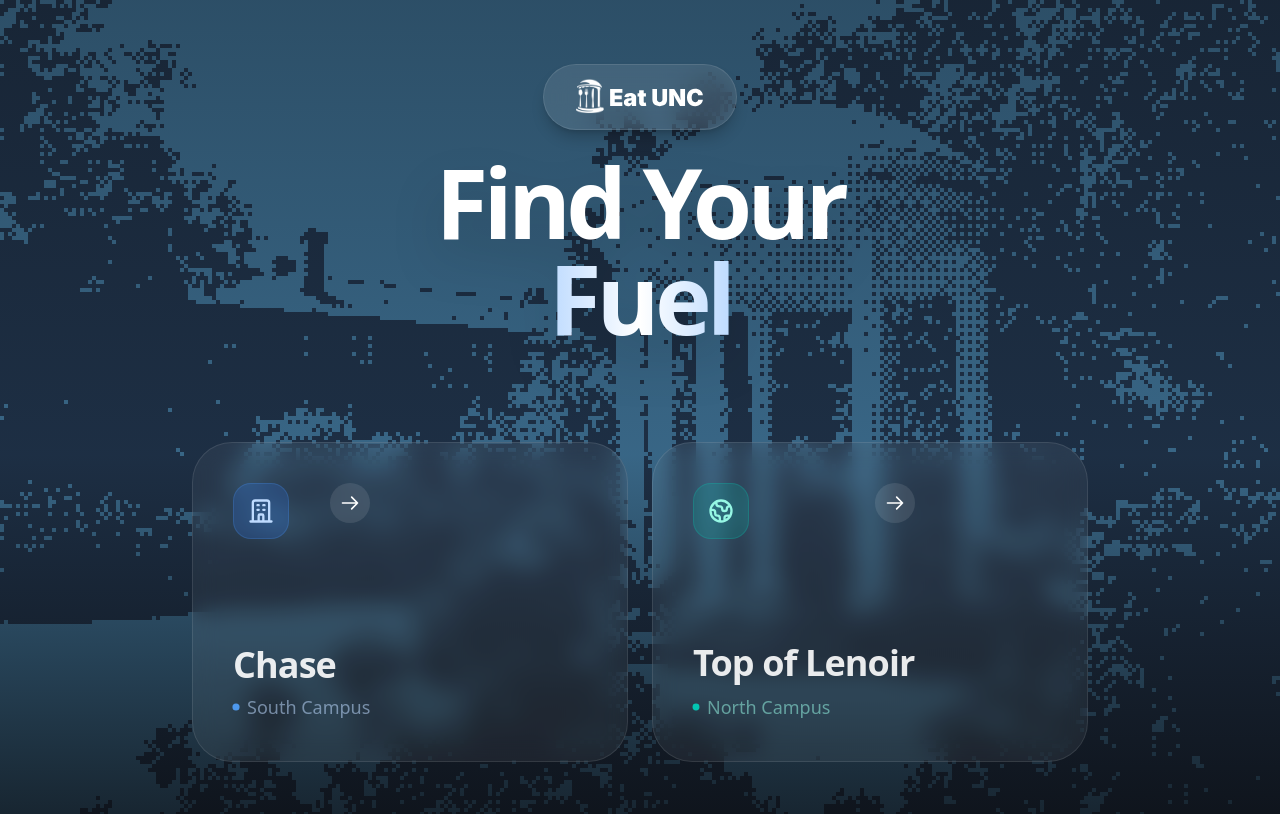
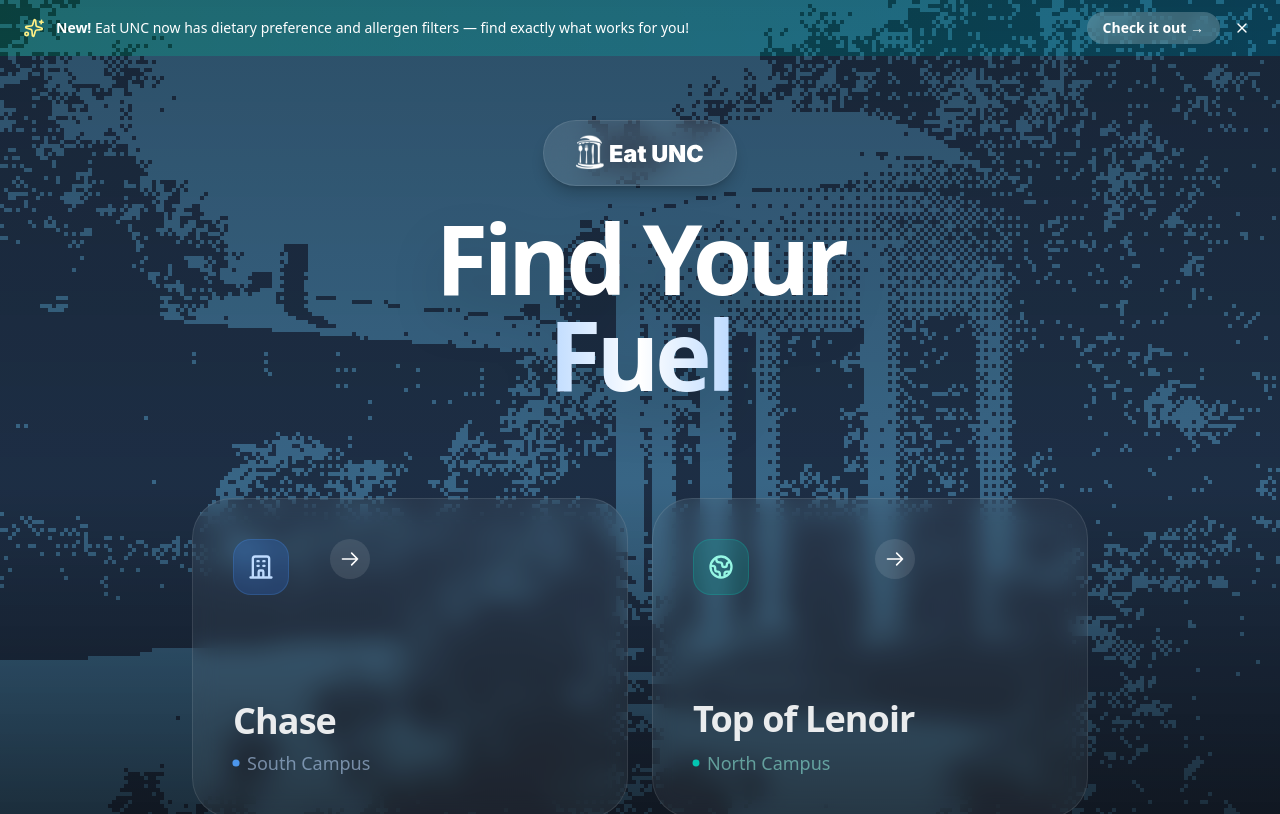
Before and after one commit to AyushSagar16/eatunc, a Next.js app: page / in a window 1280 px wide. Shown: the top 814 px of the page. Built offline with nearby package versions, Linux system fonts and the light colour scheme.

Commit message:
added an annoucement

```diff
--- a/src/app/globals.css
+++ b/src/app/globals.css
@@ -207,6 +207,20 @@
   }
 }
 
+/* Shimmer animation for announcement banner */
+@keyframes shimmer {
+  0% {
+    transform: translateX(-100%);
+  }
+  100% {
+    transform: translateX(100%);
+  }
+}
+
+.animate-shimmer {
+  animation: shimmer 3s infinite;
+}
+
 /* Reduced motion preference */
 @media (prefers-reduced-motion: reduce) {
 
--- /dev/null
+++ b/src/components/AnnouncementBanner.tsx
@@ -0,0 +1,127 @@
+'use client'
+
+import { useState, useEffect } from 'react'
+import { motion, AnimatePresence } from 'motion/react'
+import { useRouter } from 'next/navigation'
+import { X, Sparkles } from 'lucide-react'
+
+interface AnnouncementBannerProps {
+    /**
+     * Expiration date in YYYY-MM-DD format (Eastern Time)
+     * Banner will not show after this date
+     */
+    expirationDate: string
+    className?: string
+}
+
+/**
+ * Temporary announcement banner that disappears after a specified date
+ * Used to announce new features temporarily
+ */
+export default function AnnouncementBanner({
+    expirationDate,
+    className = ''
+}: AnnouncementBannerProps) {
+    const router = useRouter()
+    const [isVisible, setIsVisible] = useState(false)
+    const [isDismissed, setIsDismissed] = useState(false)
+
+    useEffect(() => {
+        // Check if already dismissed in this session
+        const dismissed = sessionStorage.getItem('announcement_dismissed')
+        if (dismissed) {
+            setIsDismissed(true)
+            return
+        }
+
+        // Check if current date is past expiration (in Eastern Time)
+        const now = new Date()
+        const estTimeString = now.toLocaleDateString('en-CA', {
+            timeZone: 'America/New_York',
+            year: 'numeric',
+            month: '2-digit',
+            day: '2-digit'
+        }) // Returns YYYY-MM-DD
+
+        // Compare dates - show banner if today is on or before expiration date
+        if (estTimeString <= expirationDate) {
+            setIsVisible(true)
+        }
+    }, [expirationDate])
+
+    const handleDismiss = () => {
+        setIsDismissed(true)
+        sessionStorage.setItem('announcement_dismissed', 'true')
+    }
+
+    const handleCheckItOut = () => {
+        // Mark tutorial as completed so it doesn't interrupt the filter demo
+        // Users clicking this are likely returning users who just want to see the new filters
+        localStorage.setItem('eatunc_tutorial_completed', 'true')
+
+        // Navigate to lenoir menu with openFilter query param
+        const now = new Date()
+        const today = new Intl.DateTimeFormat('en-CA', {
+            timeZone: 'America/New_York',
+            year: 'numeric',
+            month: '2-digit',
+            day: '2-digit'
+        }).format(now)
+
+        router.push(`/lenoir/${today}?openFilter=true`)
+    }
+
+    if (!isVisible || isDismissed) return null
+
+    return (
+        <AnimatePresence>
+            <motion.div
+                initial={{ opacity: 0, y: -20 }}
+                animate={{ opacity: 1, y: 0 }}
+                exit={{ opacity: 0, y: -20 }}
+                transition={{ duration: 0.4, ease: [0.22, 1, 0.36, 1] }}
+                className={`w-full bg-gradient-to-r from-emerald-500 via-teal-500 to-cyan-500 text-white relative overflow-hidden ${className}`}
+            >
+                {/* Animated shimmer effect */}
+                <div className="absolute inset-0 bg-gradient-to-r from-transparent via-white/10 to-transparent animate-shimmer" />
+
+                <div className="max-w-7xl mx-auto px-4 py-3 sm:px-6 relative z-10">
+                    <div className="flex items-center justify-between gap-3 flex-wrap sm:flex-nowrap">
+                        <div className="flex items-center gap-3 flex-1 min-w-0">
+                            <motion.div
+                                animate={{ rotate: [0, 10, -10, 0] }}
+                                transition={{ duration: 2, repeat: Infinity, repeatDelay: 3 }}
+                                className="flex-shrink-0"
+                            >
+                                <Sparkles className="w-5 h-5 text-yellow-200" />
+                            </motion.div>
+                            <p className="text-sm font-medium">
+                                <span className="font-bold">New!</span>{' '}
+                                Eat UNC now has dietary preference and allergen filters — find exactly what works for you!
+                            </p>
+                        </div>
+
+                        <div className="flex items-center gap-2 flex-shrink-0">
+                            <motion.button
+                                onClick={handleCheckItOut}
+                                whileHover={{ scale: 1.05 }}
+                                whileTap={{ scale: 0.95 }}
+                                className="px-4 py-1.5 bg-white/20 hover:bg-white/30 backdrop-blur-sm rounded-full text-sm font-bold transition-colors whitespace-nowrap"
+                            >
+                                Check it out →
+                            </motion.button>
+
+                            <button
+                                onClick={handleDismiss}
+                                className="p-1.5 hover:bg-white/20 rounded-full transition-colors"
+                                aria-label="Dismiss announcement"
+                            >
+                                <X className="w-4 h-4" />
+                            </button>
+                        </div>
+                    </div>
+                </div>
+            </motion.div>
+        </AnimatePresence>
+    )
+}
--- a/src/components/FilterSidebar.tsx
+++ b/src/components/FilterSidebar.tsx
@@ -16,6 +16,7 @@
     SustainableSeafoodIcon,
     CoolfoodIcon,
 } from '@/components/icons/DietaryIcons'
+import { useSearchParams } from 'next/navigation'
 
 interface FilterSidebarProps {
     activeFilters: FilterOption[]
@@ -135,8 +136,16 @@
     activeAllergens,
     onToggleAllergen,
 }: FilterSidebarProps) {
+    const searchParams = useSearchParams()
     const [isModalOpen, setIsModalOpen] = useState(false)
     const [announcement, setAnnouncement] = useState('')
+
+    // Auto-open filter modal if openFilter=true query param is present
+    useEffect(() => {
+        if (searchParams.get('openFilter') === 'true') {
+            setIsModalOpen(true)
+        }
+    }, [searchParams])
 
     // ========================================
     // COLLAPSIBLE SECTIONS (localStorage)
--- a/src/components/LandingScreen.tsx
+++ b/src/components/LandingScreen.tsx
@@ -5,6 +5,7 @@
 import DitherShader from './ui/dither-shader'
 import { motion } from 'motion/react'
 import Image from 'next/image'
+import AnnouncementBanner from './AnnouncementBanner'
 
 export default function LandingScreen() {
     const router = useRouter()
@@ -27,6 +28,9 @@
 
     return (
         <div className="relative min-h-screen-ios-safe flex flex-col items-center" style={{ backgroundColor: '#3a4f5f' }}>
+            {/* Temporary Feature Announcement Banner - expires Jan 15, 2026 */}
+            <AnnouncementBanner expirationDate="2026-01-15" />
+
             {/* Dither Background with Overlay */}
             <div className="absolute inset-0 z-0 pointer-events-none">
                 <DitherShader
```
